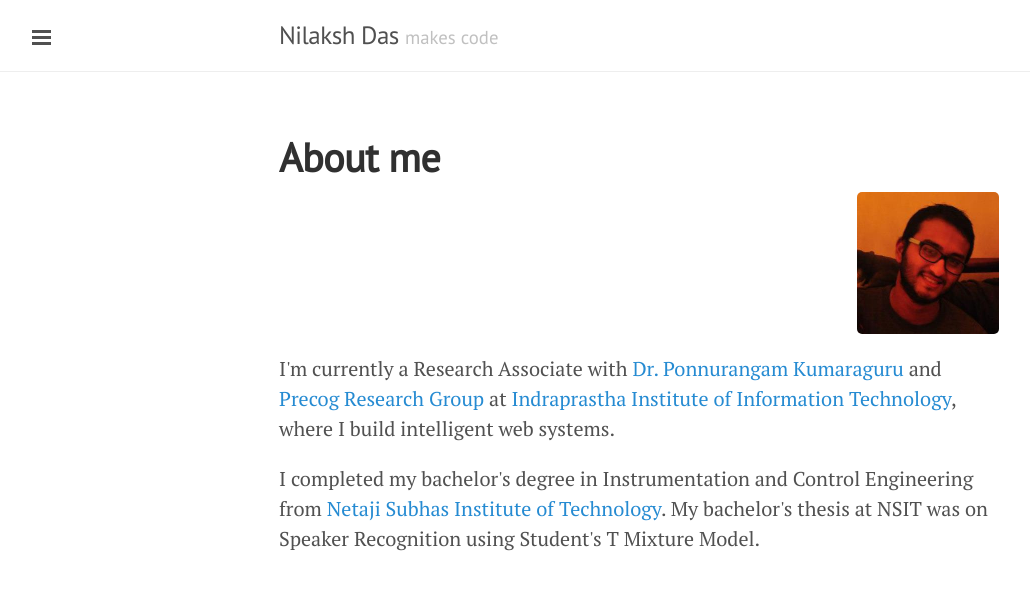
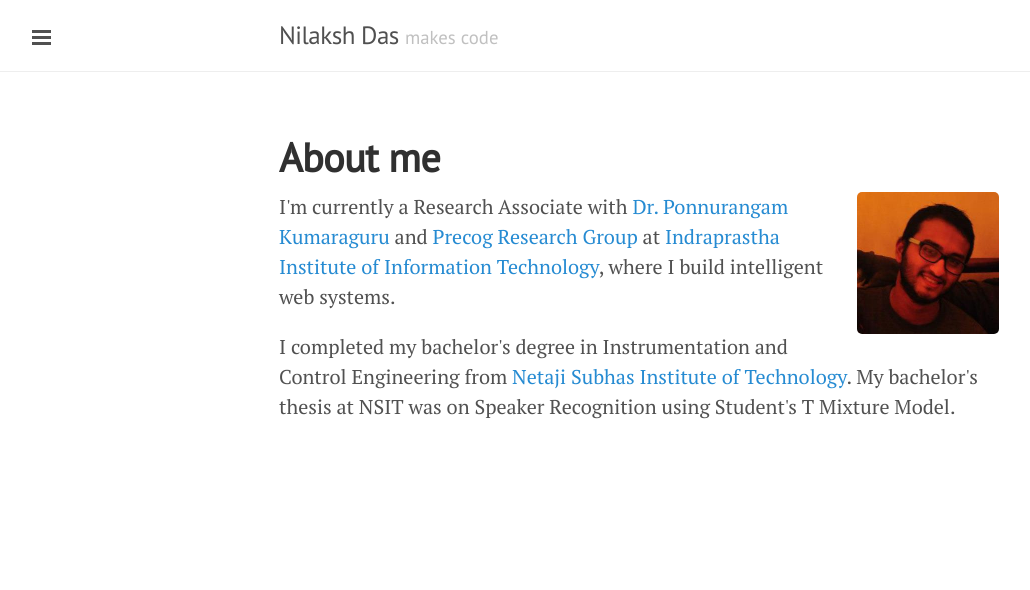
Before and after one commit to nilakshdas/nilakshdas.github.io, a Jekyll site: the page built from index.html, in a window 1280 px wide. Shown: the top 590 px of the page, without its empty margins (1-1031 px from the left). Built offline with Jekyll 4.4.1, drawn with Linux system fonts in a browser that asks for light colours; nearby versions of some CDN libraries; Markdown is read by kramdown in place of the engine named in the settings.

Commit message:
Fix 'about me' paragraph

```diff
--- a/index.html
+++ b/index.html
@@ -3,7 +3,7 @@ layout: page
 title: About me
 ---
 
-<div class="post">
+<div class="post" id="about-me">
 	<img src="{{ site.baseurl }}public/img/display-picture.jpg" id="display-picture"/>
 	<p>
 		I'm currently a Research Associate with <a href="http://precog.iiitd.edu.in/people/pk/Home.html">Dr. Ponnurangam Kumaraguru</a> and <a href="http://precog.iiitd.edu.in/">Precog Research Group</a> at <a href="http://www.iiitd.ac.in/">Indraprastha Institute of Information Technology</a>, where I build intelligent web systems.
--- a/public/css/style.css
+++ b/public/css/style.css
@@ -30,6 +30,10 @@
 	height: 142px;
 }
 
+#about-me p {
+	display: block;
+}
+
 #disqus_thread {
 	padding-top: 2rem;
 	padding-bottom: 2rem;
```
